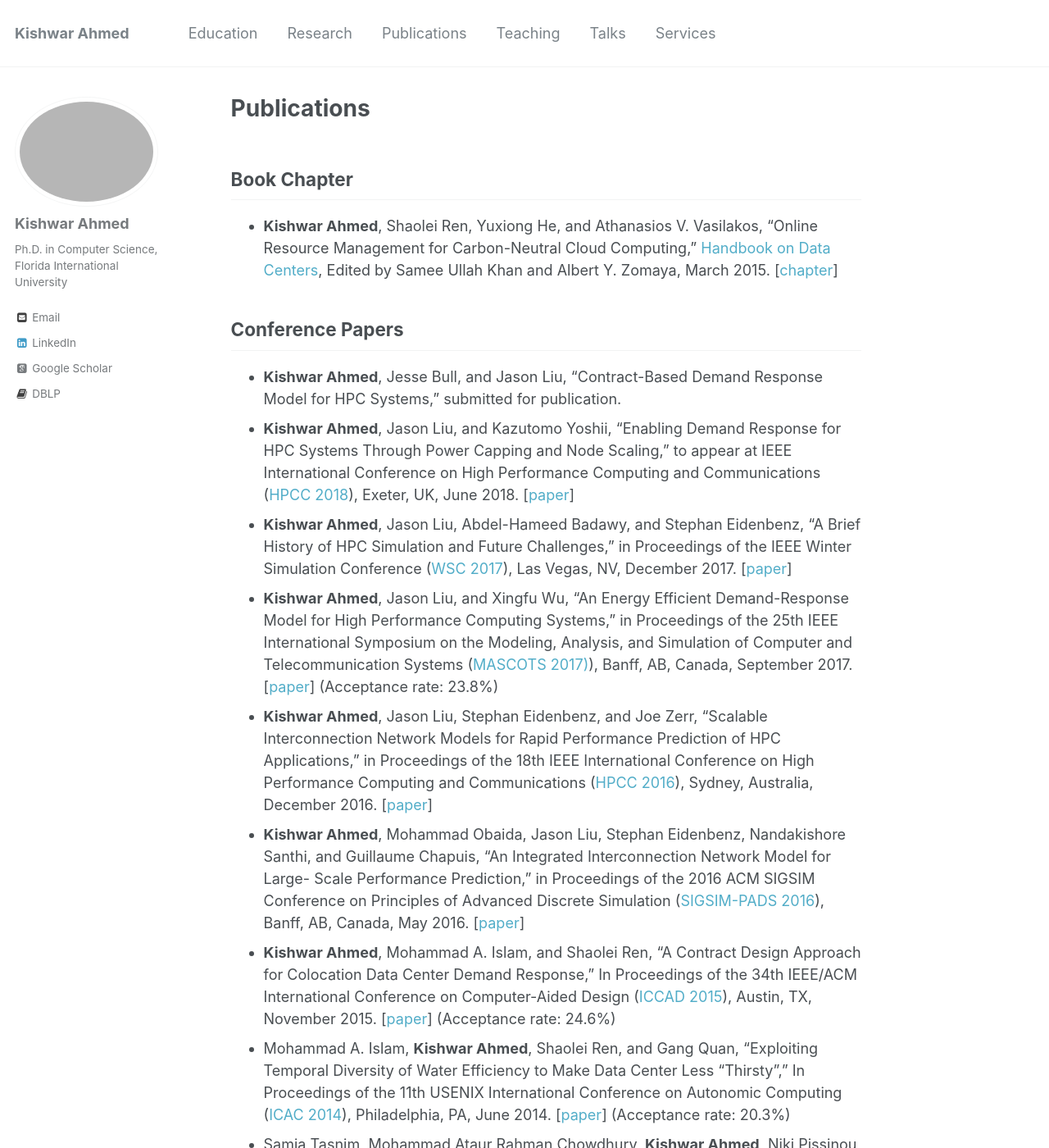
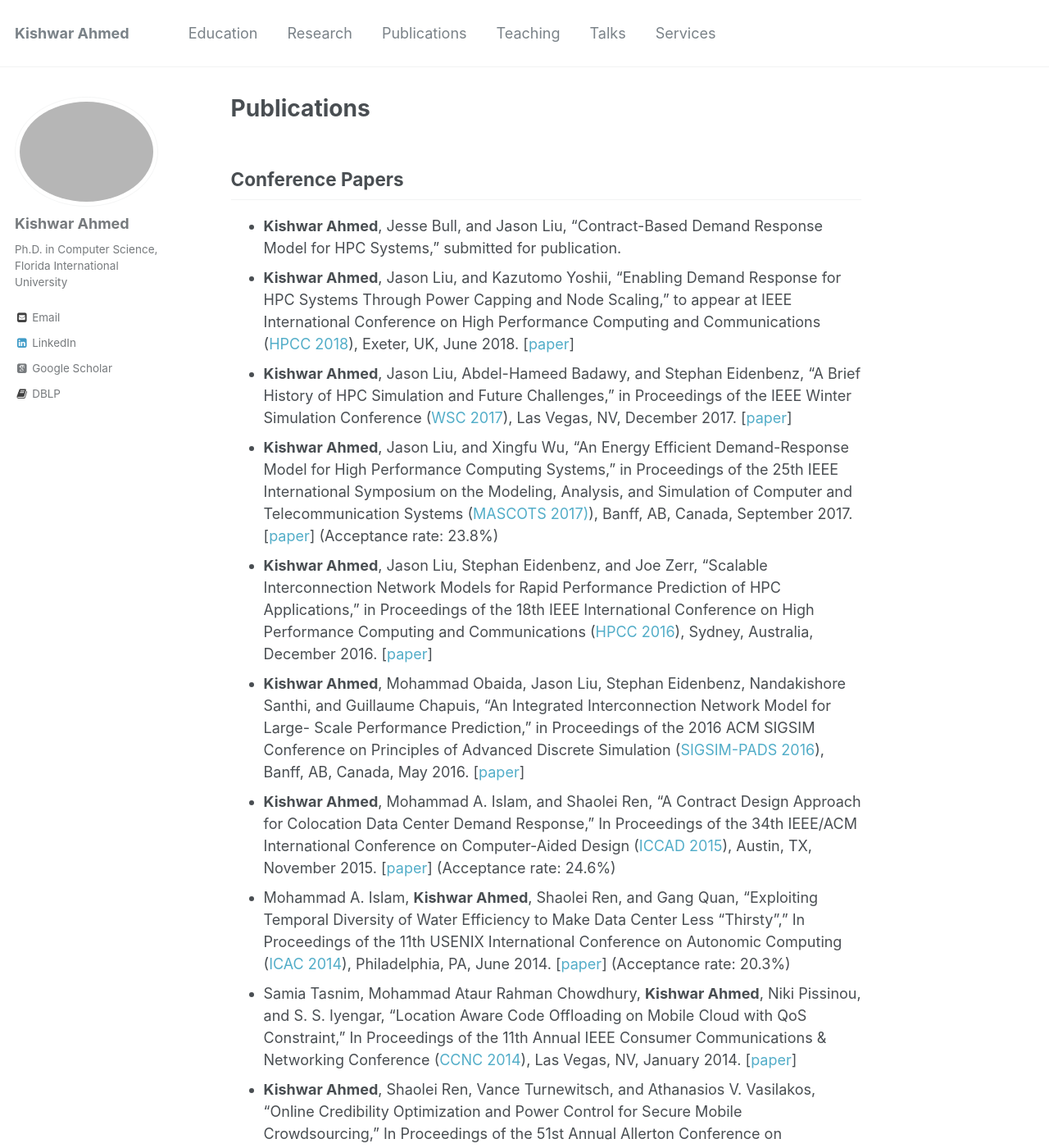
Before and after one commit to kishwarbd/kishwarbd.github.io, a Jekyll site: the page built from _pages/publications.md, in a window 1280 px wide and 1400 px high. Shown: the whole window at 82% size. Built offline with Jekyll 4.4.1, drawn with Linux system fonts in a browser that asks for light colours; some web fonts are replaced; some of the changed text lies outside the part shown.

Commit message:
updates.

```diff
--- a/_pages/publications.md
+++ b/_pages/publications.md
@@ -3,9 +3,6 @@ title: "Publications"
 permalink: /publications/
 author_profile: true
 ---
-
-## Book Chapter
-* **Kishwar Ahmed**, Shaolei Ren, Yuxiong He, and Athanasios V. Vasilakos, “Online Resource Management for Carbon-Neutral Cloud Computing,” [Handbook on Data Centers](https://www.springer.com/us/book/9781493920914), Edited by Samee Ullah Khan and Albert Y. Zomaya, March 2015. [[chapter](https://link.springer.com/chapter/10.1007/978-1-4939-2092-1_20)]
 
 ## Conference Papers
 * **Kishwar Ahmed**, Jesse Bull, and Jason Liu, “Contract-Based Demand Response Model for HPC Systems,” submitted for publication.
```
Also changed, not shown: other parts of _pages/publications.md (+3 -0 lines), 1 other file.
